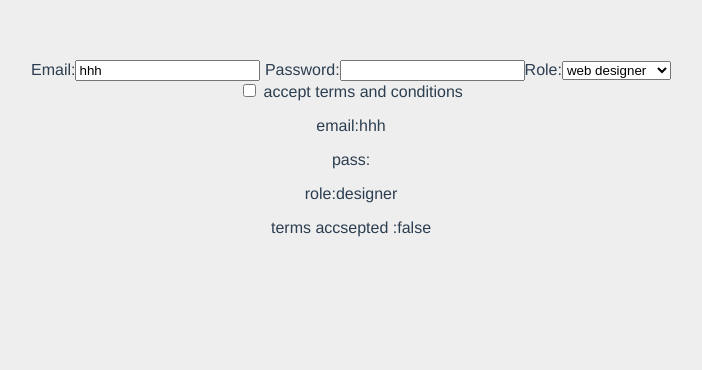
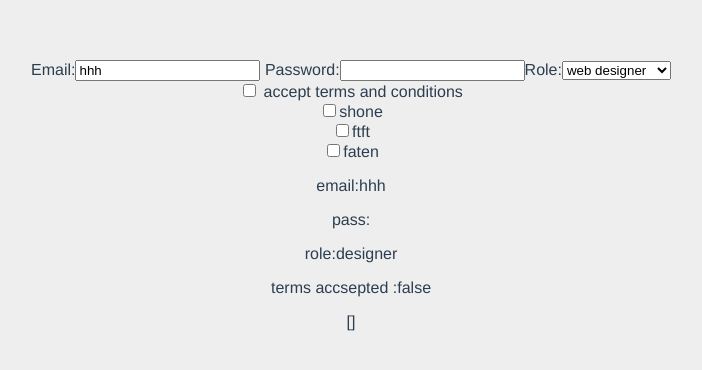
Before and after one commit to fatenhussein/formsWithVue, a Vue app: page / in a window 1280 px wide. Shown: the top 370 px of the page, without its empty margins (289-991 px from the left). Built offline with nearby package versions, Linux system fonts and the light colour scheme.

Commit message:
first commit

```diff
--- a/src/components/SignupForm.vue
+++ b/src/components/SignupForm.vue
@@ -13,14 +13,23 @@
       <option value="designer">web designer</option>
     </select>
 
+    <div class="terms">
+      <input type="checkbox" v-model="terms" />
 
+      <label> accept terms and conditions </label>
+    </div>
 
-
-    <div class="terms">
-        <input type="checkbox" v-model='terms'>
-
-        <label > accept terms and conditions </label>
-
+    <div>
+      <input type="checkbox" value="shone" v-model="names" />
+      <label>shone</label>
+    </div>
+    <div>
+      <input type="checkbox" value="ftft" v-model="names" />
+      <label>ftft</label>
+    </div>
+    <div>
+      <input type="checkbox" value="faten" v-model="names" />
+      <label>faten</label>
     </div>
   </form>
 
@@ -28,7 +37,9 @@
   <p>pass:{{ pass }}</p>
   <p>role:{{ role }}</p>
 
-  <p>terms accsepted :{{terms}}</p>
+  <p>terms accsepted :{{ terms }}</p>
+
+  <p> {{names}}</p>
 </template>
 <script>
 export default {
@@ -37,7 +48,8 @@ export default {
       email: 'hhh',
       pass: '',
       role: 'designer',
-      terms: false
+      terms: false,
+      names: [],
     };
   },
 };
```
